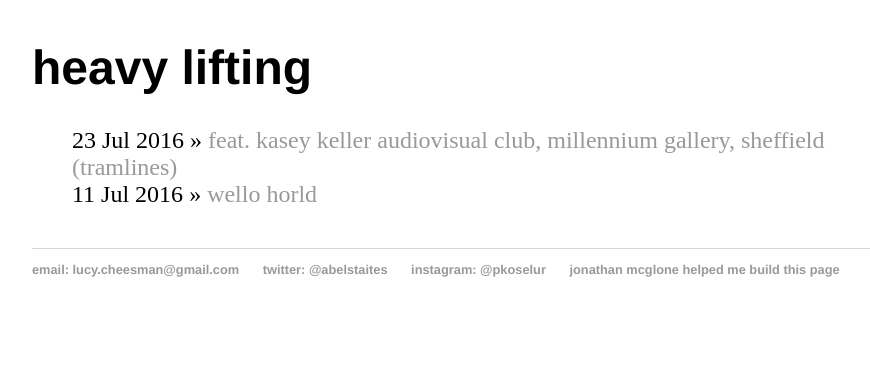
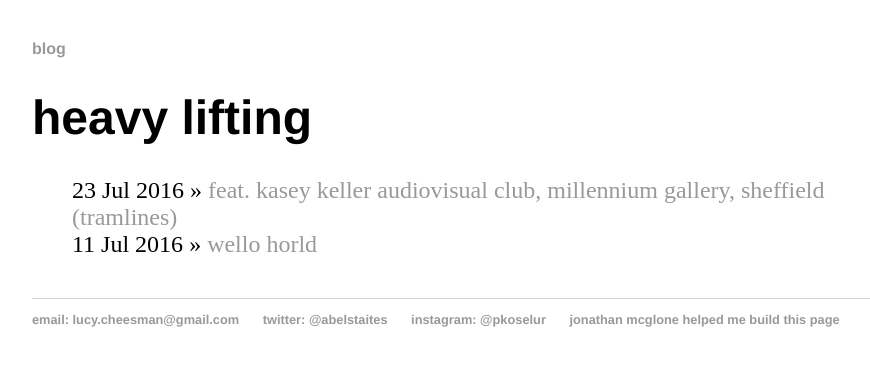
Before and after one commit to heavy-lifting/heavy-lifting.github.io, a Jekyll site: the page built from blog/index.html, in a window 1280 px wide. Shown: the top 366 px of the page, without its empty margins (160-1030 px from the left). Built offline with Jekyll 4.4.1, drawn with Linux system fonts in a browser that asks for light colours.

Commit message:
added blog link?

```diff
--- a/_layouts/default.html
+++ b/_layouts/default.html
@@ -6,14 +6,11 @@
 			<link rel="stylesheet" type="text/css" href="/css/main.css">
 		</head>
 		<body>
-			<!--<nav>
+			<nav>
 	    		<ul>
-	        		<li><a href="/">Home</a></li>
-		        	<li><a href="/about">About</a></li>
-	        		<li><a href="/cv">CV</a></li>
-	        		<li><a href="/blog">Blog</a></li>
+	       			<li><a href="/blog">blog</a></li>
 	    		</ul>
-			</nav>-->
+			</nav>
 			<div class="container">
 
 			{{ content }}
```
